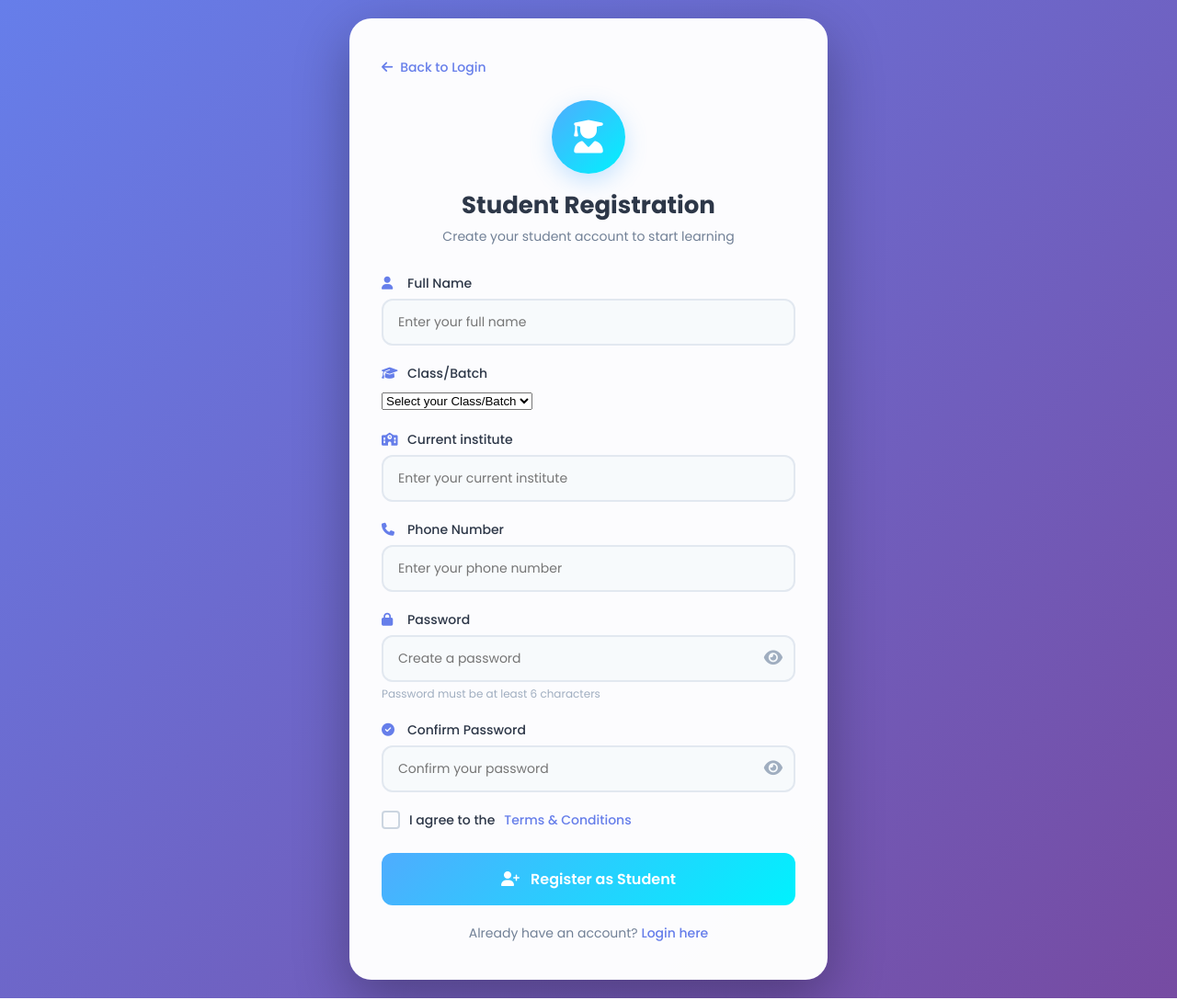
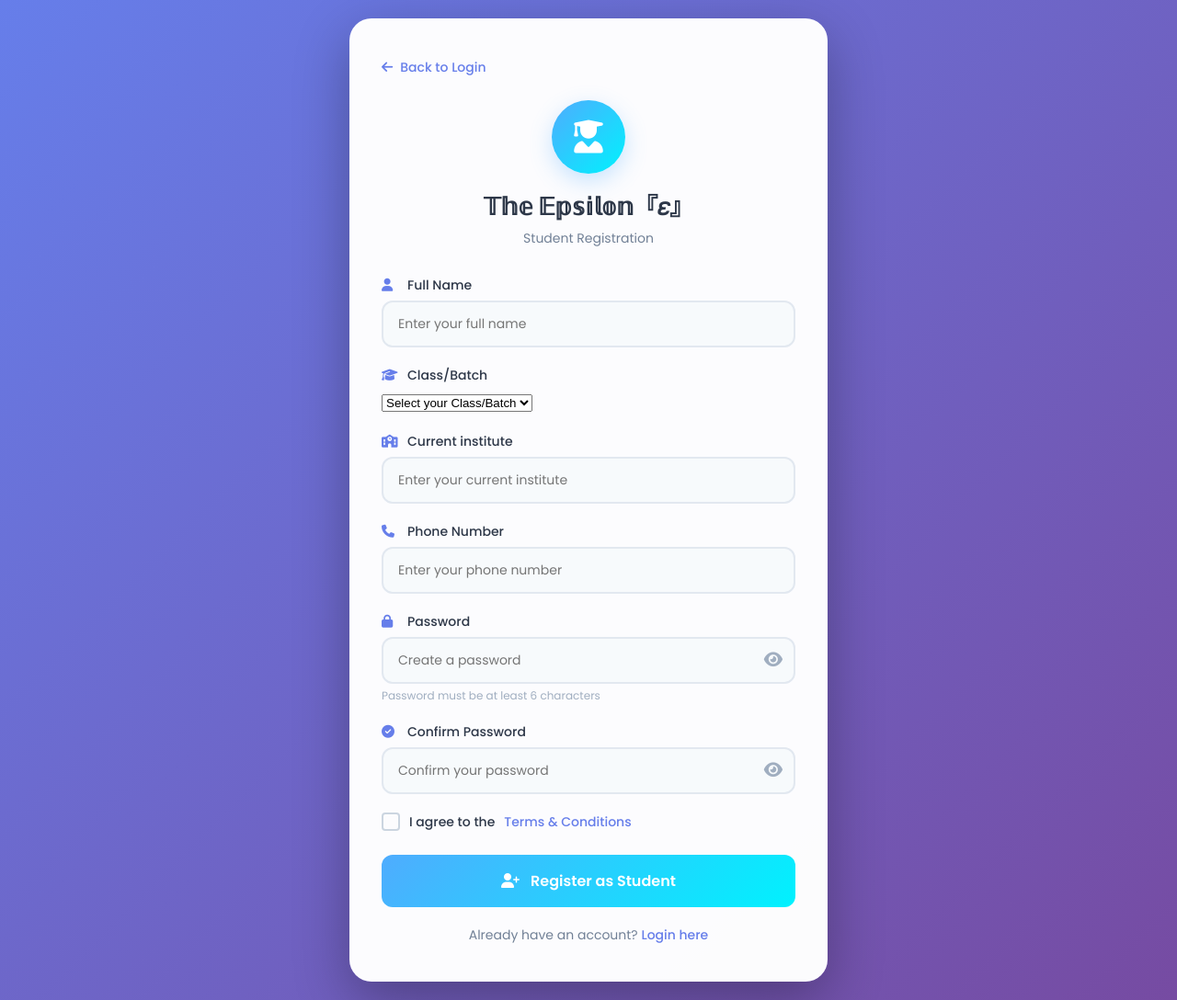
Before and after one commit to Rezu3/Epsilon0.2, a Flask app: page /student_register in a window 1280 px wide. Shown: the whole page at 92% size. Run offline with Flask 3, Linux system fonts and the light colour scheme.

Commit message:
Update student_register.html

```diff
--- a/templates/student_register.html
+++ b/templates/student_register.html
@@ -21,8 +21,8 @@
                 <div class="register-icon student-icon">
                     <i class="fas fa-user-graduate"></i>
                 </div>
-                <h1>Student Registration</h1>
-                <p>Create your student account to start learning</p>
+                <h1>𝕋𝕙𝕖 𝔼𝕡𝕤𝕚𝕝𝕠𝕟『𝜀』</h1>
+                <p>Student Registration</p>
             </div>
 
             <!-- Flash Messages -->
```
